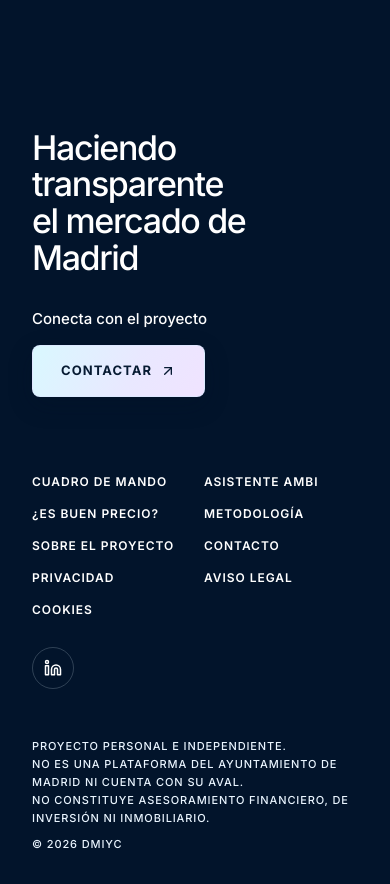
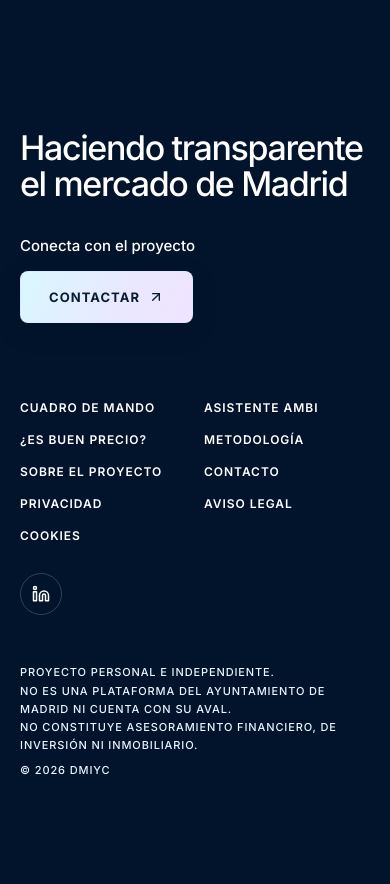
Before and after one commit to rodrigoapvigil/madrid-urban-intelligent, a Next.js app in the folder frontend/: page /cookies in a window 390 px wide. Shown: the part 2422-3306 px from the top of the page. After the commit the page ends 3233 px from the top, so only its background shows below. Built offline with nearby package versions, Linux system fonts and the light colour scheme.

Commit message:
fix(footer): unify footer margins with landing page and site-wide content grid

```diff
--- a/frontend/components/SiteChrome.css
+++ b/frontend/components/SiteChrome.css
@@ -192,8 +192,12 @@
   border-bottom: none !important;
 }
 
-.auros-footer__inner {
-  width: min(1240px, calc(100% - 64px));
+.auros-footer__inner,
+.mi-home .auros-footer__inner,
+.v2-root .auros-footer__inner,
+.veredicto-root .auros-footer__inner,
+.editorial-page ~ .auros-footer .auros-footer__inner {
+  width: min(1440px, calc(100% - 112px));
   margin: 0 auto;
 }
 
@@ -375,6 +379,13 @@
     align-items: flex-start;
     gap: 32px;
   }
+  .auros-footer__inner,
+  .mi-home .auros-footer__inner,
+  .v2-root .auros-footer__inner,
+  .veredicto-root .auros-footer__inner,
+  .editorial-page ~ .auros-footer .auros-footer__inner {
+    width: calc(100% - 64px);
+  }
   .auros-footer__cta-wrap {
     align-items: flex-start;
   }
@@ -390,6 +401,13 @@
 }
 
 @media (max-width: 600px) {
+  .auros-footer__inner,
+  .mi-home .auros-footer__inner,
+  .v2-root .auros-footer__inner,
+  .veredicto-root .auros-footer__inner,
+  .editorial-page ~ .auros-footer .auros-footer__inner {
+    width: calc(100% - 40px);
+  }
   .auros-footer__bottom {
     flex-direction: column;
     align-items: flex-start;
@@ -1010,7 +1028,11 @@ main.editorial-page:not(.editorial-page--methodology) { padding-bottom: 40px !im
   .site-header .mi-header__cta,
   .mi-header .mi-header__cta { justify-self: end; }
 
-  .auros-footer__inner {
-    width: min(var(--page-content-max), calc(100% - 2 * var(--page-gutter)));
+  .auros-footer__inner,
+  .mi-home .auros-footer__inner,
+  .v2-root .auros-footer__inner,
+  .veredicto-root .auros-footer__inner,
+  .editorial-page ~ .auros-footer .auros-footer__inner {
+    width: min(1440px, calc(100% - 112px));
   }
 }
```
